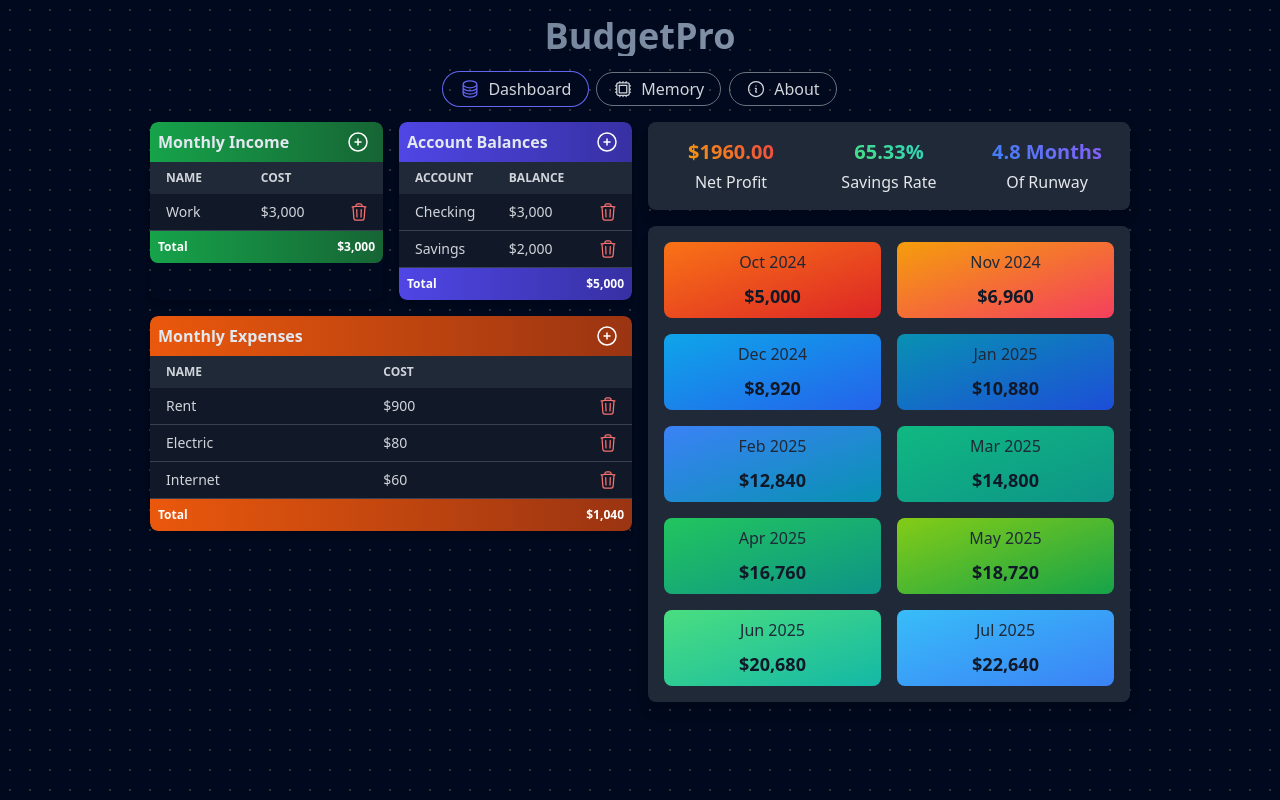
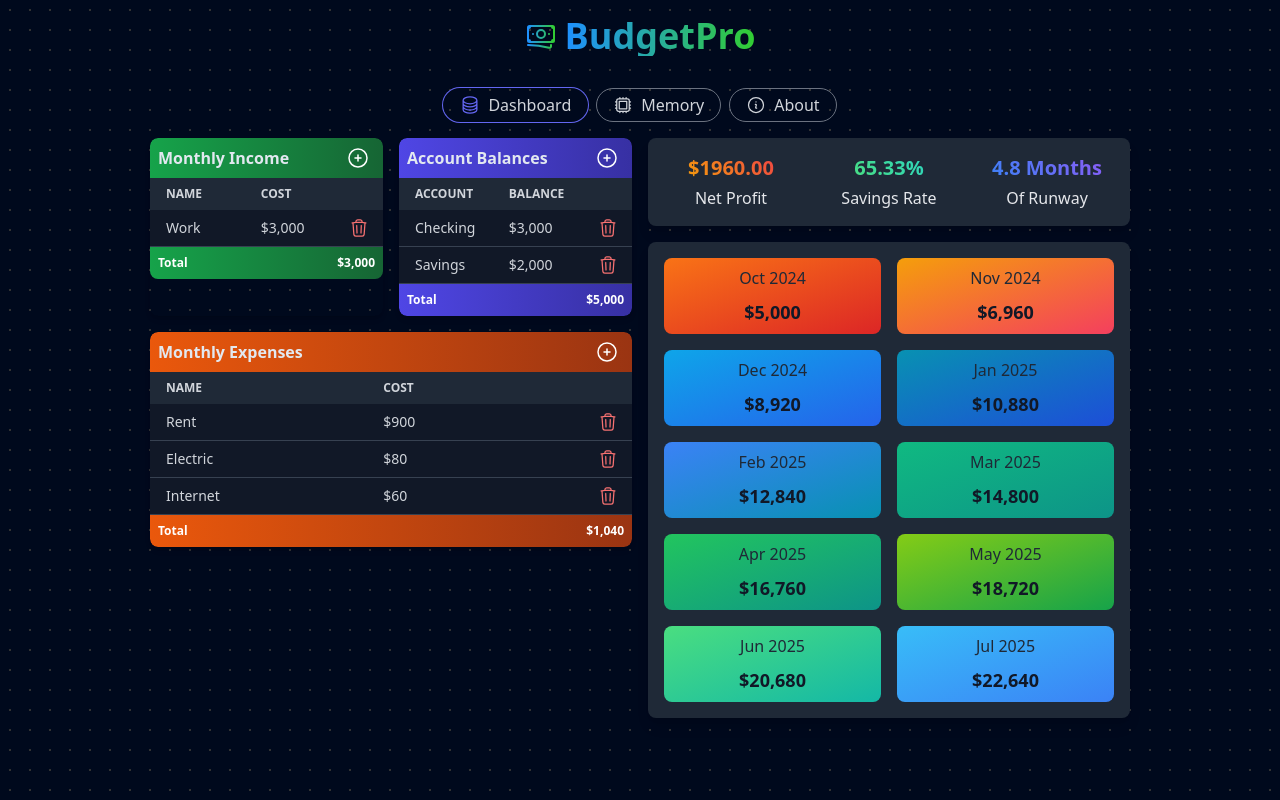
Before and after one commit to travierm/budgetpro, a Vue app: page / in a window 1280 px wide. Built offline with nearby package versions, Linux system fonts and the light colour scheme.

Commit message:
kinda working

```diff
--- a/src/App.vue
+++ b/src/App.vue
@@ -1,25 +1,45 @@
 <script setup>
-import { computed } from 'vue';
-import MainPage from './pages/MainPage.vue';
 import Navbar from './components/Navbar.vue';
 import { RouterView } from 'vue-router';
+import { BanknotesIcon } from '@heroicons/vue/24/outline';
 </script>
 
 <template>
   <div class="lg:mx-[150px] mx-[20px] md:mx-[40px]">
-    <h1 class="text-4xl font-bold text-center my-4 gradient-title">BudgetPro</h1>
+
+    <div class="flex justify-center items-center gradient-wrapper">
+      <BanknotesIcon class="w-8 h-8 mr-2 gradient-icon" />
+      <h1 class="text-4xl font-bold text-center my-4 gradient-text">BudgetPro</h1>
+    </div>
     <div>
       <Navbar />
       <RouterView />
     </div>
   </div>
+
+  <svg width="0" height="0" aria-hidden="true" style="position: absolute;">
+    <defs>
+      <linearGradient id="gradient" x1="0%" y1="0%" x2="100%" y2="0%">
+        <stop offset="0%" stop-color="#1e90ff" />
+        <stop offset="100%" stop-color="#32cd32" />
+      </linearGradient>
+    </defs>
+  </svg>
 </template>
 
 <style scoped>
-.gradient-title {
-  background: linear-gradient(to right, #64748b, #94a3b8);
+.gradient-text {
+  background: linear-gradient(to right, #1e90ff, #32cd32);
   -webkit-background-clip: text;
   background-clip: text;
   color: transparent;
 }
+
+.gradient-icon {
+  color: transparent;
+}
+
+.gradient-icon :deep(path) {
+  stroke: url(#gradient);
+}
 </style>
```
